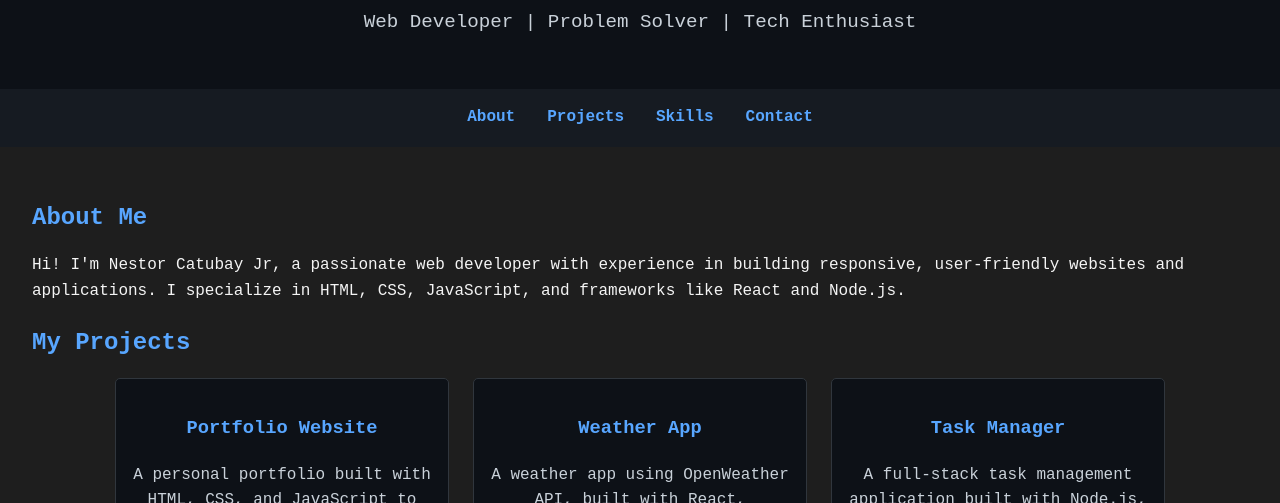
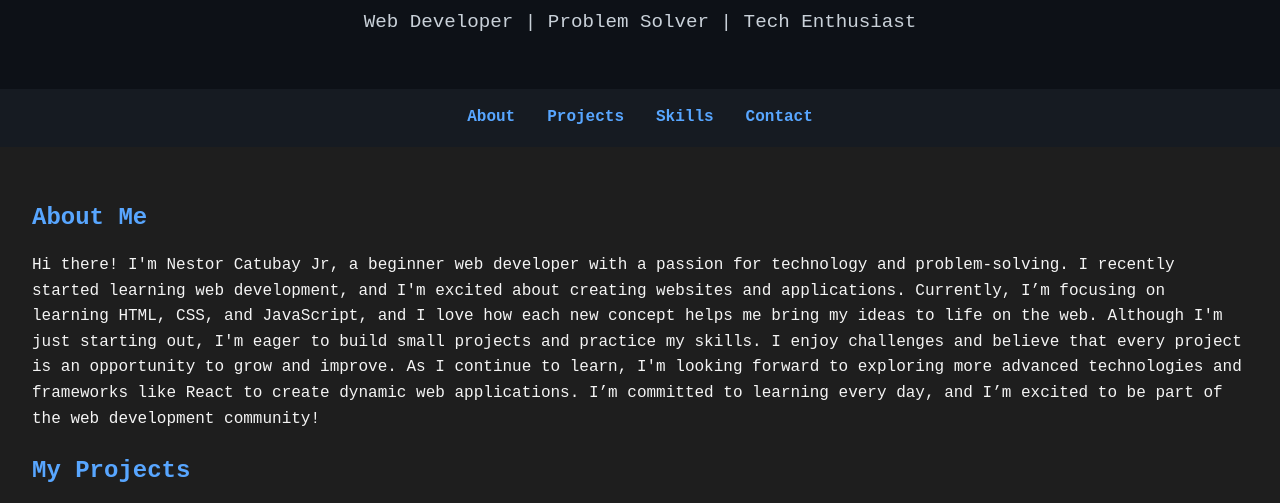
Before and after one commit to TechNick-dev/mywebsite, a plain HTML site: page index.html in a window 1280 px wide. Shown: the part 250-753 px from the top of the page. Drawn offline with Linux system fonts and the light colour scheme.

Commit message:
Update index.html

```diff
--- a/index.html
+++ b/index.html
@@ -26,8 +26,11 @@
         <section id="about">
             <h2>About Me</h2>
             <p>
-                Hi! I'm Nestor Catubay Jr, a passionate web developer with experience in building responsive, user-friendly websites and applications.
-                I specialize in HTML, CSS, JavaScript, and frameworks like React and Node.js.
+                Hi there! I'm Nestor Catubay Jr, a beginner web developer with a passion for technology and problem-solving. I recently started learning web development, and I'm excited about creating websites and applications. Currently, I’m focusing on learning HTML, CSS, and JavaScript, and I love how each new concept helps me bring my ideas to life on the web.
+
+Although I'm just starting out, I'm eager to build small projects and practice my skills. I enjoy challenges and believe that every project is an opportunity to grow and improve. As I continue to learn, I'm looking forward to exploring more advanced technologies and frameworks like React to create dynamic web applications.
+
+I’m committed to learning every day, and I’m excited to be part of the web development community!
             </p>
         </section>
 
```
